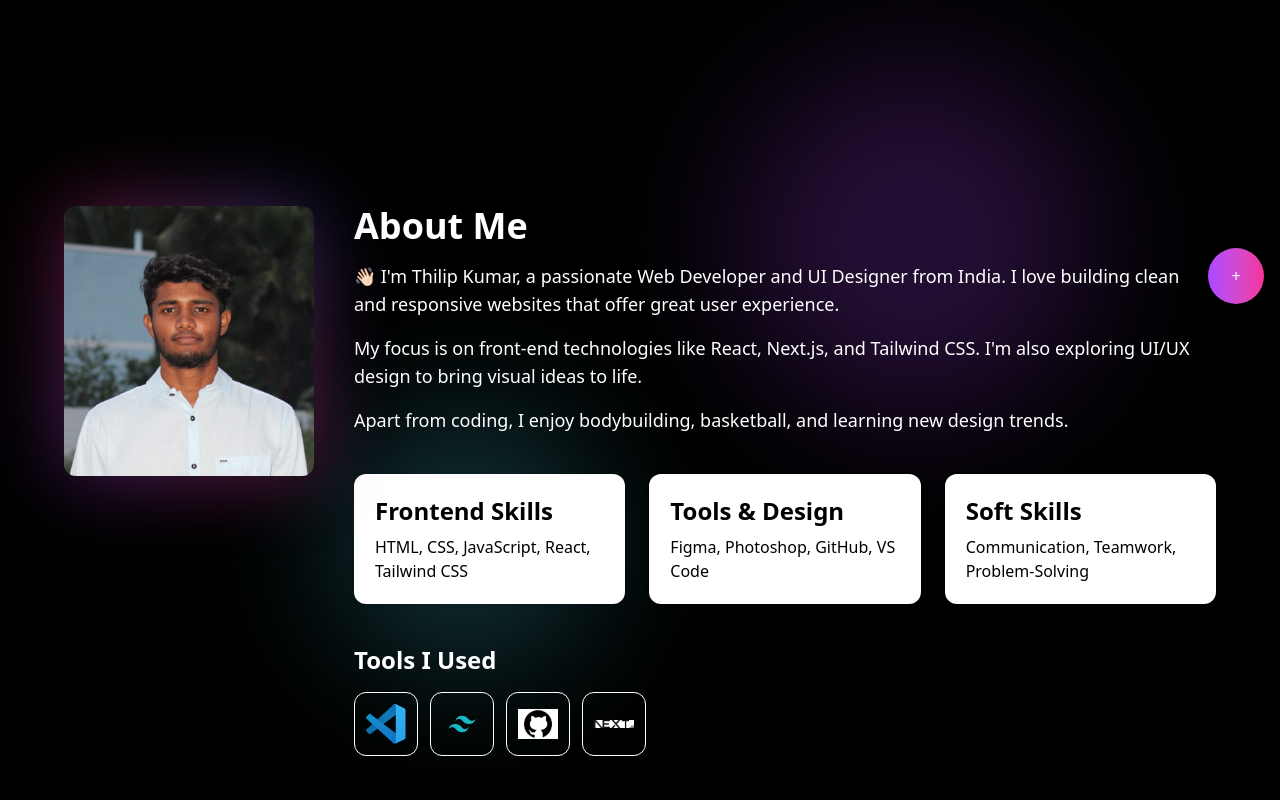
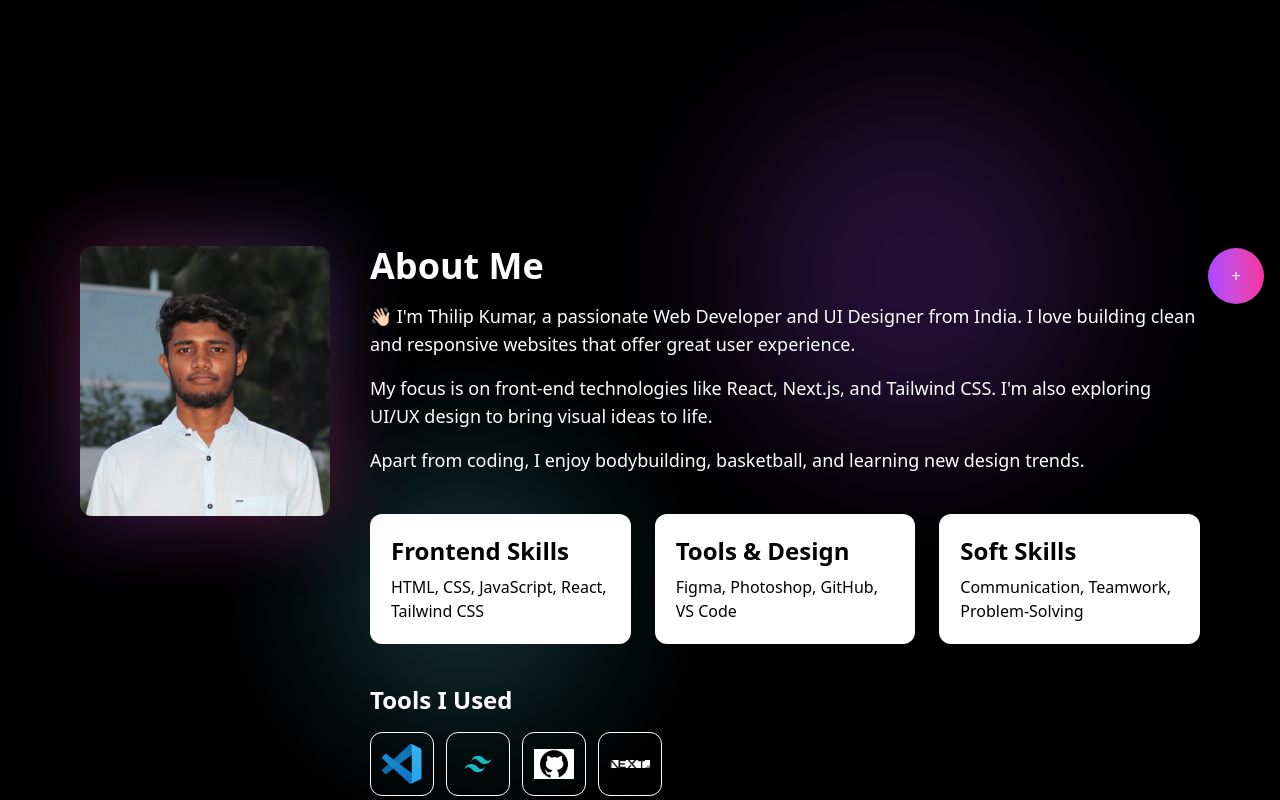
Before and after one commit to thiliphari31/portfolio, a Next.js app: page / in a window 1280 px wide. Shown: the part 480-1280 px from the top of the page. Built offline with nearby package versions, Linux system fonts and the light colour scheme.

Commit message:
pic size

```diff
--- a/src/app/page.tsx
+++ b/src/app/page.tsx
@@ -133,7 +133,7 @@
       </div>
 
       {/* About Section */}
-      <div className="relative z-10 px-6 md:px-10 py-20">
+      <div className="relative z-10 px-6 md:px-20 py-28 pt-30 pb-30">
   <div className="max-w-6xl mx-auto flex flex-col sm:flex-row gap-10">
     {/* Left Sticky Photo */}
     <div className="w-full sm:w-[250px] shrink-0 flex justify-center sm:block">
```
